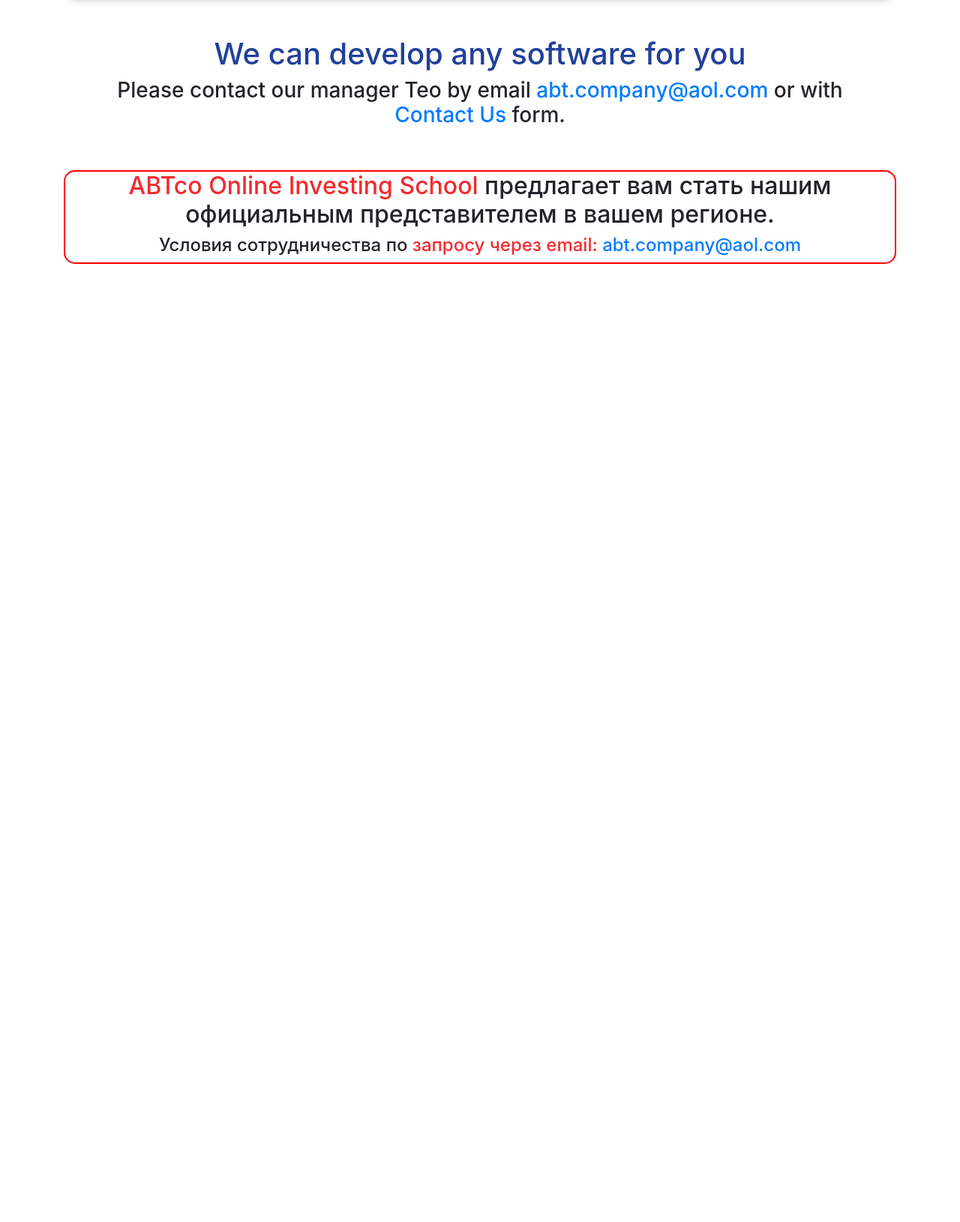
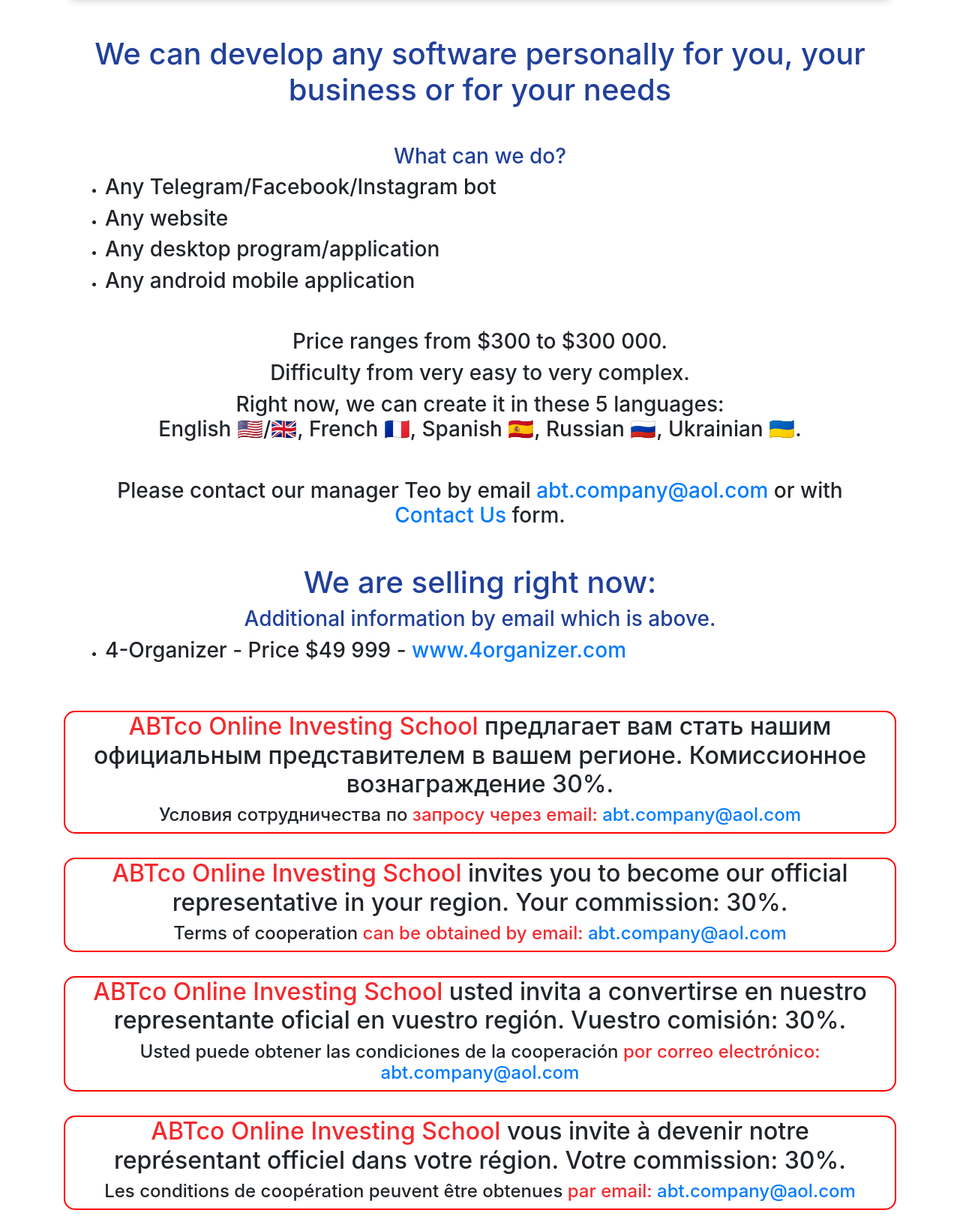
Before and after one commit to Dsibe/abtco, a Django app: page /developing/ in a window 1280 px wide. Shown: the part 139-1769 px from the top of the page at 75% size. Before the commit the page ends 491 px from the top, so only its background shows below. Run offline with Django 3.2, Linux system fonts and the light colour scheme; some libraries are stand-ins or nearby versions.

Commit message:
'views.py'

```diff
--- a/main/templates/main/base.html
+++ b/main/templates/main/base.html
@@ -110,8 +110,46 @@
 
         <div class="row">
           <div class="col-12 mt-5 mb-3" style="border: 2px red solid; border-radius: 15px;">
-          <h2 class="text-center"><span style="color: #F32A2E">ABTco Online Investing School</span> предлагает вам стать нашим официальным представителем в вашем регионе.</h2>
-          <h4 class="text-center">Условия сотрудничества по <span style="color: #F32A2E">запросу через email: </span><a href="mailto:abt.company@aol.com">abt.company@aol.com</a></h4>
+            <h2 class="text-center">
+              <span style="color: #F32A2E">ABTco Online Investing School</span>
+              предлагает вам стать нашим официальным представителем в вашем регионе. Комиссионное вознаграждение 30%.</h2>
+            <h4 class="text-center">Условия сотрудничества по
+              <span style="color: #F32A2E">запросу через email:
+              </span>
+              <a href="mailto:abt.company@aol.com">abt.company@aol.com</a>
+            </h4>
+          </div>
+          <div class="col-12 mt-3 mb-3" style="border: 2px red solid; border-radius: 15px;">
+            <h2 class="text-center">
+              <span style="color: #F32A2E">ABTco Online Investing School</span>
+              invites you to become our official representative in your region. Your commission: 30%.</h2>
+            <h4 class="text-center">Terms of cooperation
+              <span style="color: #F32A2E">can be obtained by email:
+              </span>
+              <a href="mailto:abt.company@aol.com">abt.company@aol.com</a>
+            </h4>
+          </div>
+
+          <div class="col-12 mt-3 mb-3" style="border: 2px red solid; border-radius: 15px;">
+            <h2 class="text-center">
+              <span style="color: #F32A2E">ABTco Online Investing School</span>
+              usted invita a convertirse en nuestro representante oficial en vuestro región. Vuestro comisión: 30%.</h2>
+            <h4 class="text-center">Usted puede obtener las condiciones de la cooperación
+              <span style="color: #F32A2E">por correo electrónico:
+              </span>
+              <a href="mailto:abt.company@aol.com">abt.company@aol.com</a>
+            </h4>
+          </div>
+
+          <div class="col-12 mt-3 mb-3" style="border: 2px red solid; border-radius: 15px;">
+            <h2 class="text-center">
+              <span style="color: #F32A2E">ABTco Online Investing School</span>
+              vous invite à devenir notre représentant officiel dans votre région. Votre commission: 30%.
+              <h4 class="text-center">Les conditions de coopération peuvent être obtenues
+                <span style="color: #F32A2E">par email:
+                </span>
+                <a href="mailto:abt.company@aol.com">abt.company@aol.com</a>
+              </h4>
             </div>
           </div>
 
--- a/main/templates/main/developing.html
+++ b/main/templates/main/developing.html
@@ -2,11 +2,46 @@
 
 {% block content %}
 
-  <h1 class="text-center" style="color: #21409A;">We can develop any software for you</h1>
-  <h3 class="text-center">Please contact our manager Teo by email
+  <h1 class="text-center" style="color: #21409A;">We can develop any software personally for you, your business or for your needs</h1>
+  <h3 class="text-center mt-5" style="color: #21409A;">What can we do?</h3>
+
+  <ul>
+    <li>
+      <h3>Any Telegram/Facebook/Instagram bot</h3>
+    </li>
+    <li>
+      <h3>Any website</h3>
+    </li>
+    <li>
+      <h3>Any desktop program/application</h3>
+    </li>
+    <li>
+      <h3>Any android mobile application</h3>
+    </li>
+  </ul>
+
+  <div class="text-center">
+    <h3 class="mt-5">Price ranges from $300 to $300 000.</h3>
+    <h3>Difficulty from very easy to very complex.</h3>
+    <h3>Right now, we can create it in these 5 languages:<br>English 🇺🇸/🇬🇧, French 🇫🇷, Spanish 🇪🇸, Russian 🇷🇺, Ukrainian 🇺🇦.</h3>
+  </div>
+
+  <h3 class="mt-5 mb-5 text-center">Please contact our manager Teo by email
     <a href="mailto:abt.company@aol.com">abt.company@aol.com</a>
     or with
     <a href="/contact-us">Contact Us</a>
     form.
   </h3>
+
+  <h1 class="text-center mt-5" style="color: #21409A;">We are selling right now:</h1>
+  <h3 class="text-center" style="color: #21409A;">Additional information by email which is above.</h3>
+
+  <ul>
+    <li>
+      <h3>4-Organizer - Price $49 999 -
+        <a href="http://www.4organizer.com">www.4organizer.com</a>
+      </h3>
+    </li>
+  </ul>
+
 {% endblock %}
--- a/main/views.py
+++ b/main/views.py
@@ -60,7 +60,7 @@ def main(request):
 
 def ud(request):
     return HttpResponse(
-        "<h1 style='text-align: center; font-family: arial; color: #21409A;'>Under Construction</h1>"
+        """<link rel="stylesheet" href="https://stackpath.bootstrapcdn.com/bootstrap/4.3.1/css/bootstrap.min.css" integrity="sha384-ggOyR0iXCbMQv3Xipma34MD+dH/1fQ784/j6cY/iJTQUOhcWr7x9JvoRxT2MZw1T" crossorigin="anonymous"><div class="container col-12 "><div class="col-12 row h-100"><div style="border: 2px solid red; border-radius: 25px; padding: 30px" class="align-middle my-auto mx-auto"><h1 style='text-align: center; font-family: arial; color: #21409A;'>We are still trying to translate it for you.<br>Please come back soon.<br>Sorry for inconvenience and thank you.<br><span style='color: red'>ABTco team</span></h1></div></div></div>"""
     )
 
 
```
Also changed, not shown: db.sqlite3. Lines whose indentation alone changed are shown as unchanged.
